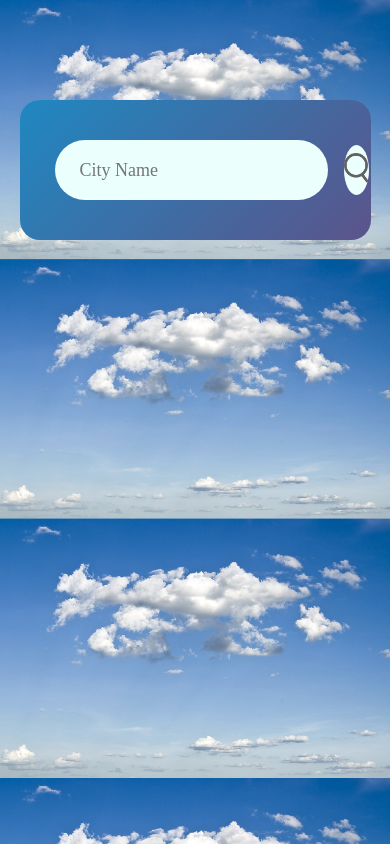
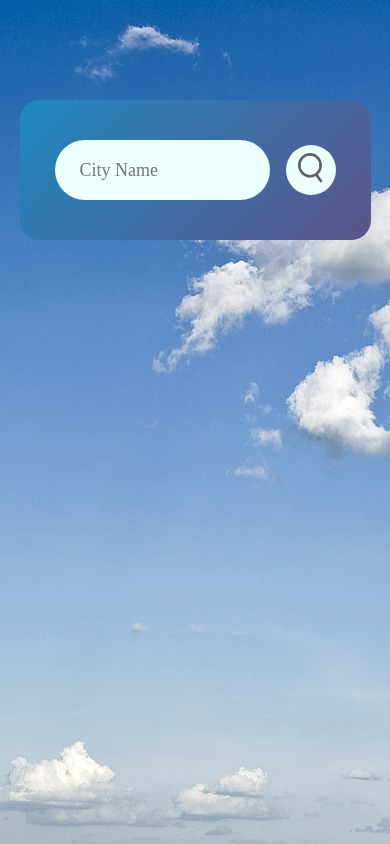
Before and after one commit to phani2110/weather-app, a plain HTML site: page index.html in a window 390 px wide. Drawn offline with Linux system fonts and the light colour scheme.

Commit message:
first commit

```diff
--- a/style.css
+++ b/style.css
@@ -1,8 +1,9 @@
-html{
-    background-image:url(./assets/clouds-49520_1280.jpg);
-    background-repeat: none;
-    background-size: 100%;
+body {
+    background-image: url(./assets/clouds-49520_1280.jpg);
+    background-repeat: no-repeat;
+    background-size: cover;
 }
+
 * {
     margin: 0;
     padding: 0;
@@ -19,7 +20,7 @@ html{
     border-radius: 20px;
     padding: 40px 35px;
     text-align: center;
-    opacity:8;
+    opacity: 8;
 }
 
 .search {
@@ -110,3 +111,24 @@ html{
     margin-top: 10px;
     display: none;
 }
+
+@media (max-width:768px) {
+    body {
+        background-size: auto;
+
+    }
+
+    .search input[type="text"] {
+        width: 100%;
+    }
+
+    .weather-icon {
+        width: 80px;
+        height: 80px;
+    }
+
+    .details {
+        flex-direction: column;
+        margin-top: 10px;
+    }
+}
```
